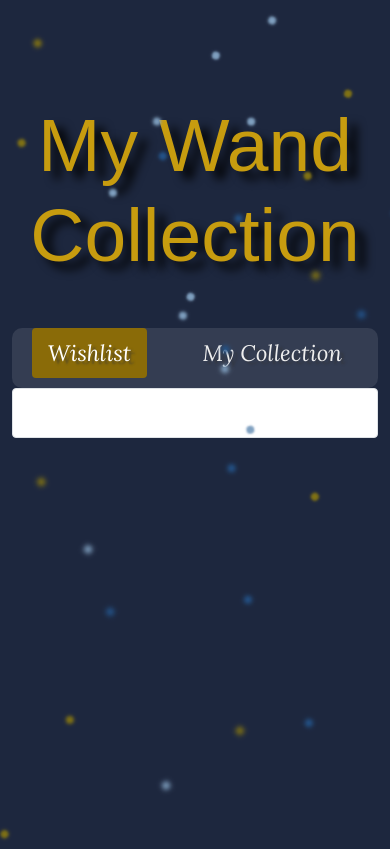
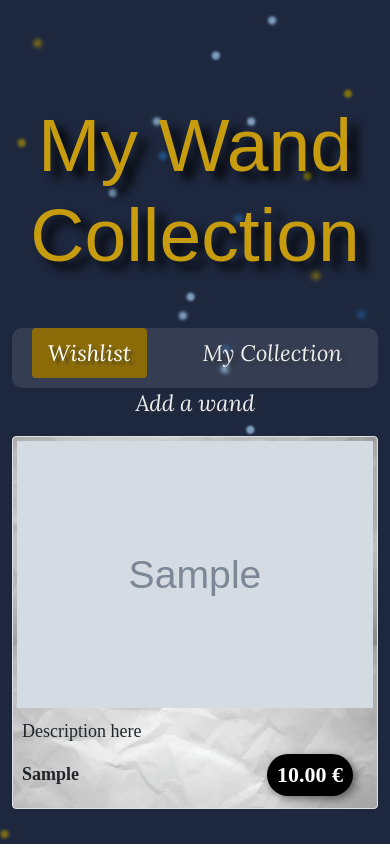
Before and after one commit to LouiseLRY/my-wand-collection, a PHP site: page / in a window 390 px wide. Run offline with PHP 8.4, Linux system fonts and the light colour scheme; tables that the repository leaves empty or names only in its code hold one stand-in row (values such as "Sample post"); grey boxes marked "Sample" are stand-in pictures; data that the repository does not hold is empty; some web fonts are replaced.

Commit message:
Created database php files, created wishlist grid fixed responsive issues

```diff
--- a/css/style.css
+++ b/css/style.css
@@ -1,4 +1,4 @@
-html {
+body {
     font-family: 'Hind Madurai', serif;
 }
 
@@ -15,6 +15,10 @@
     text-shadow: 10px 8px 10px rgba(0,0,0,0.9);
 }
 
+.container {
+    position: relative;
+}
+
 /* Navigation */
 
 .nav {
@@ -26,7 +30,7 @@
     height: 60px;
 }
 
-.active {
+.nav-link.active {
     background:#8a6b08 !important;
 }
 
@@ -40,6 +44,41 @@
 
 .nav-link:hover {
     color: #8a6b08;
+}
+
+/* Tabs Content */
+
+.img-thumbnail {
+    background-image: url(../images/paper-texture.8da9bc39.jpg);
+    background-size: contain;
+    max-height: 450px;
+    width: 415px;
+    margin-bottom: 40px;
+}
+
+.img-thumbnail h2 {
+    margin-top: 10px;
+    font-weight: bold;
+    text-shadow: 4px 5px 7px rgba(37, 37, 37,0.6);
+}
+
+.caption {
+    padding-left : 5px;
+}
+
+.caption p {
+    font-size: 18px;
+}
+
+.img-thumbnail .price {
+    background: #000 !important;
+    box-shadow: 3px 3px 10px rgba(0,0,0,0.5);
+    padding: 10px;
+    color: white;
+    font-size: 22px;
+    font-weight: bold;
+    float: right;
+    transform: translate(-20px, -50px);
 }
 
 
--- a/index.html
+++ b/index.php
@@ -21,39 +21,6 @@
 <!-- BACKGROUND -->
 <div class="background">
     <!-- HEADER -->
-<div class="container">
-        <h1>My Wand Collection</h1>
-
-        <!-- navigation -->
-
-<nav class="mt-5 subFont">
-    <ul class="nav nav-pills" role="tablist">
-        <li class="nav-items">
-            <a class="nav-link active" aria-current="page" role="tab" data-bs-toggle="pill" data-bs-target="#wishlist">Wishlist</a>
-        </li>
-        <li class="nav-items">
-            <a class="nav-link" aria-current="page" data-bs-toggle="pill" data-bs-target="#collection" role="tab">My Collection</a>
-        </li>
-        <li class="nav-items">
-            <a class="nav-link" aria-current="page" data-bs-toggle="pill" data-bs-target="#add-item" role="tab">Add a wand</a>
-        </li>
-    </ul>
-</nav>
-
-<div id="wishlist">
-    <div class="row">
-        <div class="col-md-6 col-lg-4">
-            <div class="img-thumbnail">
-                <img src="" alt="">
-                <caption>
-                    <h2></h2>
-                    <p></p>
-                </caption>
-            </div>
-        </div>
-    </div>
-</div>
-    </div>
     <span></span>
     <span></span>
     <span></span>
@@ -105,6 +72,61 @@
     <span></span>
     <span></span>
  </div>
+ <div class="container">
+        <h1>My Wand Collection</h1>
+
+        <!-- navigation -->
+
+<nav class="my-5 subFont">
+    <ul class="nav nav-pills" role="tablist">
+        <li class="nav-items">
+            <a class="nav-link active" aria-current="page" role="tab" data-bs-toggle="pill" data-bs-target="#wishlist">Wishlist</a>
+        </li>
+        <li class="nav-items">
+            <a class="nav-link" aria-current="page" data-bs-toggle="pill" data-bs-target="#collection" role="tab">My Collection</a>
+        </li>
+        <li class="nav-items">
+            <a class="nav-link" aria-current="page" data-bs-toggle="pill" data-bs-target="#add-item" role="tab">Add a wand</a>
+        </li>
+    </ul>
+</nav>
+
+<div class="tab-content">
+        <div class="tab-pane active" id="wishlist" role="tabpanel">
+        <div class="row">
+
+<?php
+require "php/database.php";
+$db = Database::connect();
+$statement = $db->prepare('SELECT * FROM wishlist');
+if($statement->execute()){
+    while($item = $statement->fetch(PDO::FETCH_ASSOC)){
+        echo '<div class="col-md-6 col-lg-4">
+                <div class="img-thumbnail">';
+
+        echo ' <img class="img-fluid" src="images/'. $item['image'] .'" alt="'. $item['firstName'] . $item['lastName'] .'\'s Wand">';
+
+        echo ' <div class="caption">
+        <h2>'. $item['firstName'] .' '. $item['lastName'] .'</h2>';
+
+        echo '<p>Description here</p>';
+
+        echo '<p class="fw-bold">'. $item['container'] .'</p>';
+
+        echo '<span class="price badge rounded-pill bg-dark">'. number_format($item['price'], 2, '.', '') .' €</span>';
+
+        echo '</div>
+        </div>
+    </div>';
+    }
+}
+
+?>
+
+    </div>
+    </div>
+</div>
+    </div>
 
 <script src="https://cdn.jsdelivr.net/npm/bootstrap@5.1.3/dist/js/bootstrap.bundle.min.js" integrity="sha384-ka7Sk0Gln4gmtz2MlQnikT1wXgYsOg+OMhuP+IlRH9sENBO0LRn5q+8nbTov4+1p" crossorigin="anonymous"></script>
 </body>
--- a/php/database.php
+++ b/php/database.php
@@ -0,0 +1,29 @@
+<?php
+
+class Database
+{
+    private static $dbHost = "localhost";
+    private static $dbName = "my_wand_collection";
+    private static $dbUser = "root";
+    private static $dbPassword = "LouiseBDD951";
+
+    private static $connection = null;
+
+    public static function connect() {
+        if(self::$connection == null){
+            try {
+                self::$connection = new pdo("mysql:host=". self::$dbHost . ";dbname=". self::$dbName , self::$dbUser, self::$dbPassword);
+            } catch (PDOException $e){
+                die($e->getMessage());
+            }
+    }
+    return self::$connection;
+}
+
+    public static function disconnect(){
+        self::$connection = null;
+    }
+
+}
+
+?>
```
Also changed, not shown: images/bg.png (added), images/paper-texture.8da9bc39.jpg (added).
